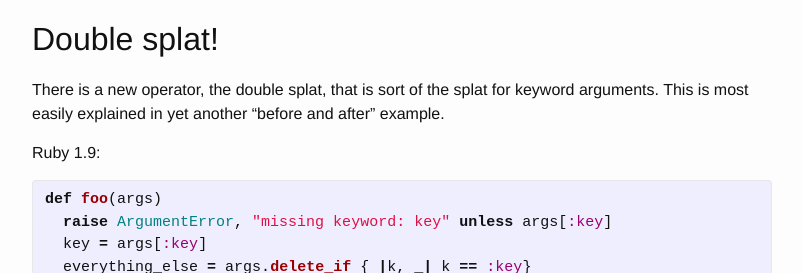
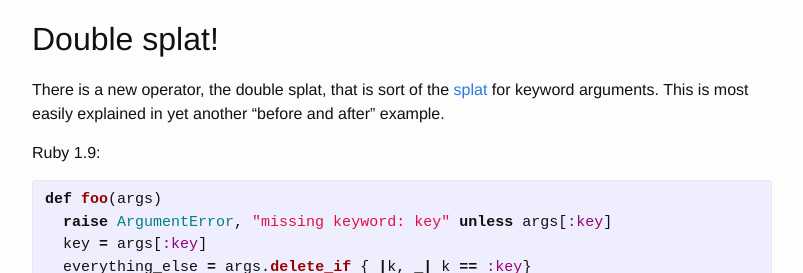
Before and after one commit to flushentitypacket/flushentitypacket.github.io, a Jekyll site: the page built from _posts/2015-03-31-ruby-keyword-arguments-the-double-splat-and-starsnake.md, in a window 1280 px wide. Shown: the part 986-1259 px from the top of the page, without its empty margins (238-1041 px from the left). Built offline with Jekyll 4.4.1, drawn with Linux system fonts in a browser that asks for light colours; part of the change alters nothing that is shown.

```diff
--- a/_posts/2015-03-31-ruby-keyword-arguments-the-double-splat-and-starsnake.md
+++ b/_posts/2015-03-31-ruby-keyword-arguments-the-double-splat-and-starsnake.md
@@ -47,7 +47,7 @@ end
 Double splat!
 -------------
 
-There is a new operator, the double splat, that is sort of the splat for keyword arguments. This is most easily explained in yet another "before and after" example.
+There is a new operator, the double splat, that is sort of the [splat][splat] for keyword arguments. This is most easily explained in yet another "before and after" example.
 
 Ruby 1.9:
 
@@ -100,4 +100,5 @@ If you don't know about Ruby's magic underscore (a syntax borrowed from Perl) yo
 
 There may be some debate as to whether having a triple symbol expression or allowing arbitrary keys into your method is actually a good idea, but that's outside the scope of this post. ;)
 
+[splat]: http://jacopretorius.net/2012/01/splat-operator-in-ruby.html
 [magic-underscore]: http://po-ru.com/diary/rubys-magic-underscore/
```
